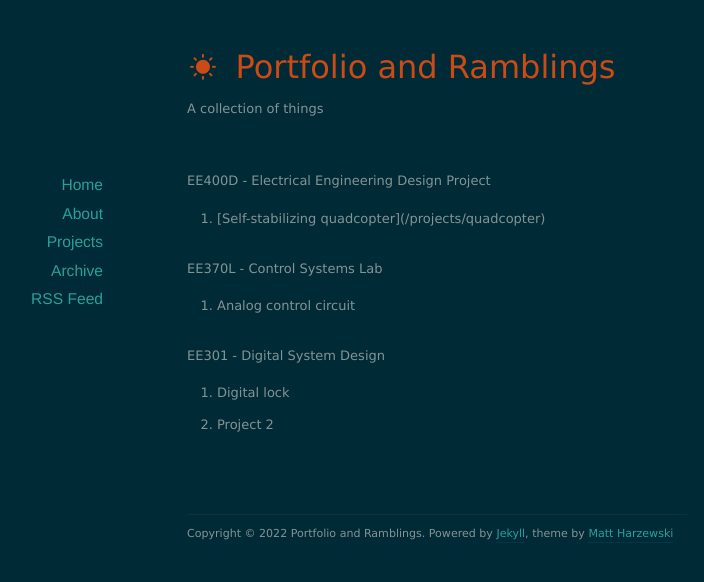
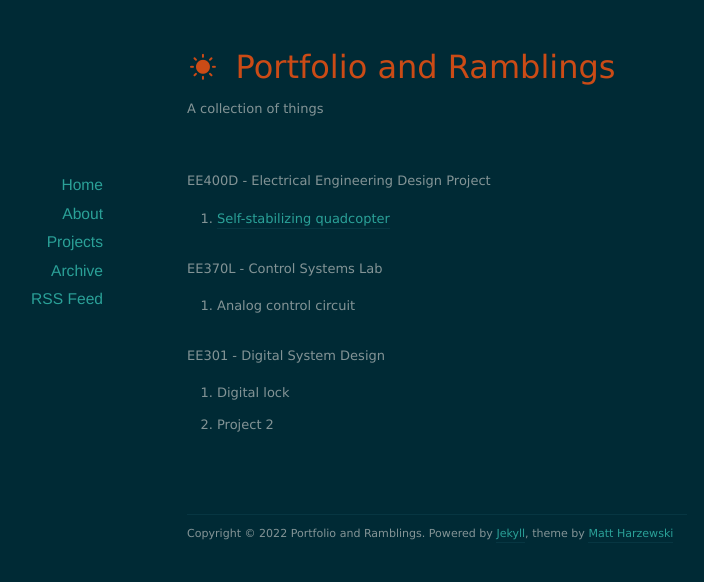
Before and after one commit to nolanschan/nolanschan.github.io, a Jekyll site: the page built from projects/index.markdown, in a window 1280 px wide. Shown: the top 582 px of the page, without its empty margins (203-907 px from the left). Built offline with Jekyll 4.4.1, drawn with Linux system fonts in a browser that asks for light colours; nearby versions of some CDN libraries; some of the changed lines change nothing that is shown.

Commit message:
Update index.markdown

```diff
--- a/projects/index.markdown
+++ b/projects/index.markdown
@@ -5,7 +5,7 @@
 
 EE400D - Electrical Engineering Design Project
 <ul>
-<li>[Self-stabilizing quadcopter](/projects/quadcopter)</li>
+  <li><a href="/projects/quadcopter">Self-stabilizing quadcopter</a></li>
 </ul>
 
 EE370L - Control Systems Lab
```
